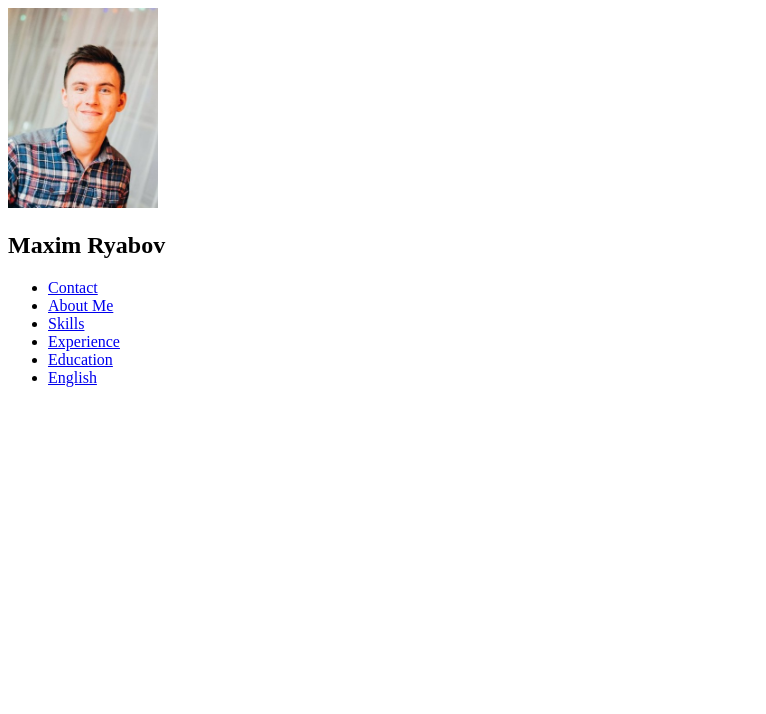
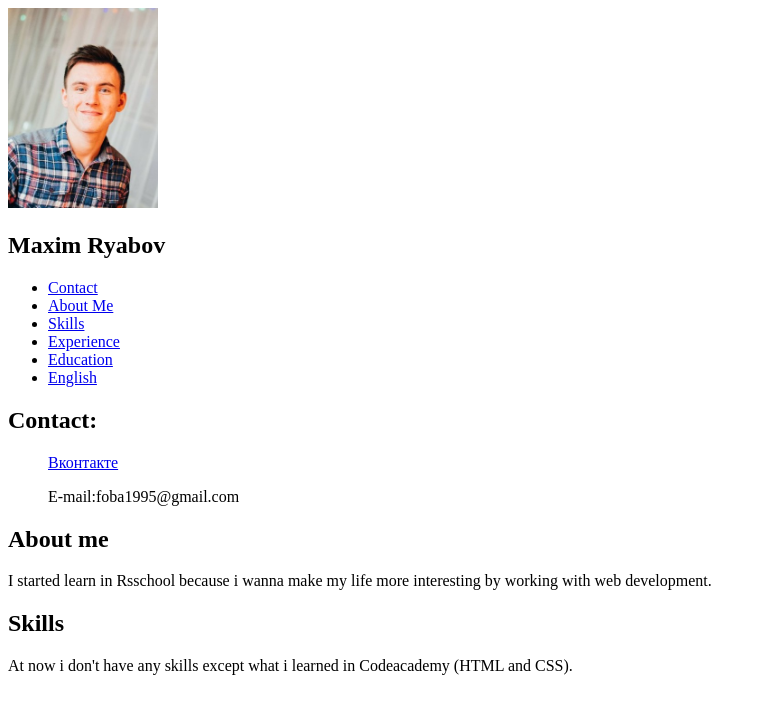
Before and after one commit to ifoba/mark, a plain HTML site: page index.html in a window 1280 px wide. Shown: the whole page, without its empty margins (0-766 px from the left). Drawn offline with Linux system fonts and the light colour scheme.

Commit message:
feat: create main, add some block information

```diff
--- a/index.html
+++ b/index.html
@@ -11,14 +11,33 @@
             <h2>Maxim Ryabov</h2>
             <nav>
                 <ul>
-                    <li><a href="contact">Contact</a></li>
-                    <li><a href="aboutMe">About Me</a></li>
-                    <li><a href="skill">Skills</a></li>
-                    <li><a href="exp">Experience</a></li>
-                    <li><a href="education">Education</a></li>
-                    <li><a href="eng">English</a></li>
+                    <li><a href="#contact">Contact</a></li>
+                    <li><a href="#aboutMe">About Me</a></li>
+                    <li><a href="#skill">Skills</a></li>
+                    <li><a href="#exp">Experience</a></li>
+                    <li><a href="#education">Education</a></li>
+                    <li><a href="#eng">English</a></li>
                 </ul>
             </nav>
         </div>
     </header>
+    <main>
+        <article class="contact">
+            <h2>Contact:</h2>
+            <ul><a href="https://vk.com/ifoba">Вконтакте</a></ul>
+            <ul>E-mail:foba1995@gmail.com</ul>
+        </article>
+        <article class="aboutMe">
+            <h2>About me</h2>
+            <p> I started learn in Rsschool because i wanna make my life more interesting by working with web development.</p>
+        </article>
+        <article class="skill">
+            <h2>Skills</h2>
+            <p>
+                    At now i don't have any skills except what i learned in Codeacademy (HTML and CSS).
+            </p>
+        </article>
+
+
+    </main>
 </body>
```
